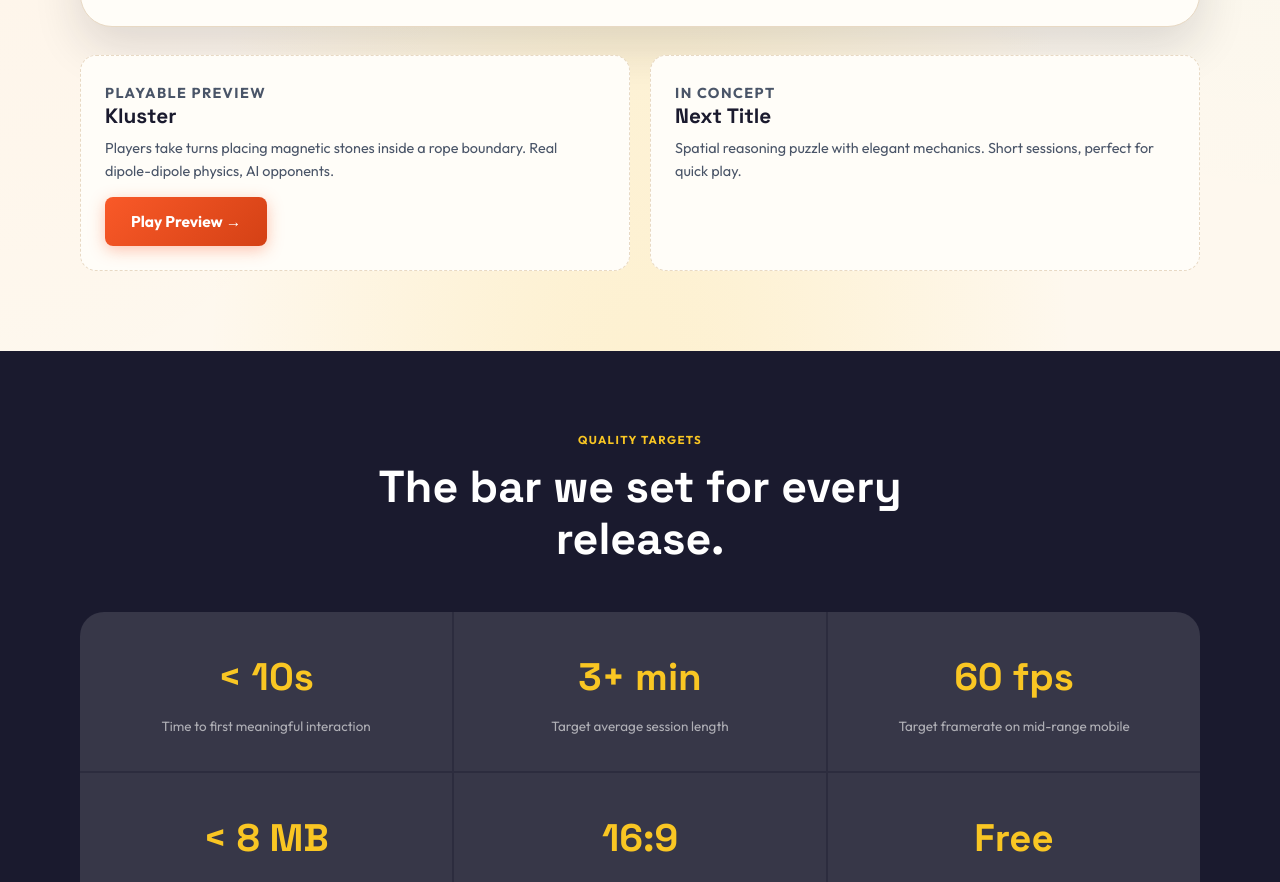
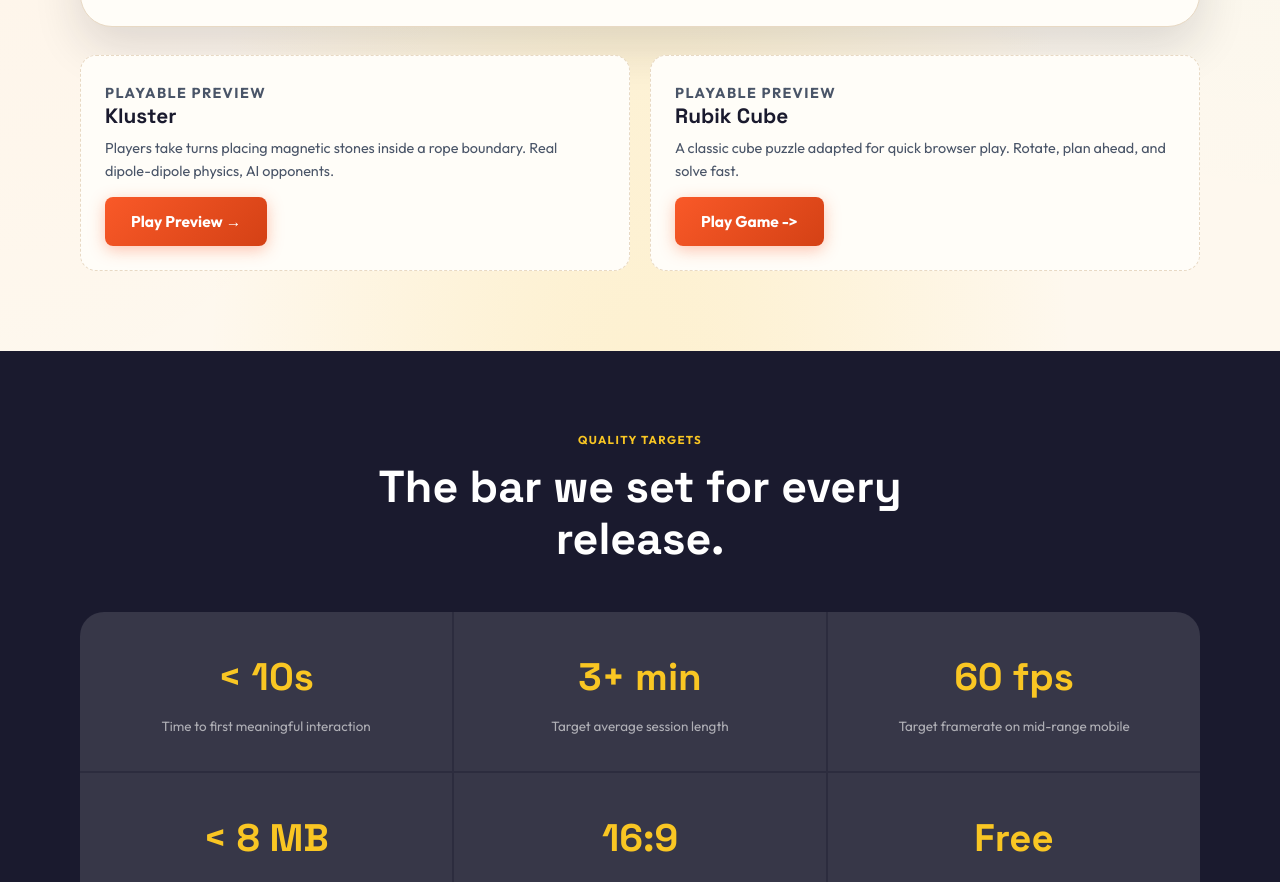
Before and after one commit to asantos2000/causal-games, a website: page index.html in a window 1280 px wide. Shown: the part 3015-3897 px from the top of the page. Drawn offline with Linux system fonts and the light colour scheme.

Commit message:
Add Rubik Cube playable preview and update README

```diff
--- a/index.html
+++ b/index.html
@@ -272,9 +272,10 @@
             <a class="btn btn-primary" href="preview/kluster-v4.min.html" target="_blank" style="margin-top: 14px; display: inline-block;">Play Preview →</a>
           </article>
           <article class="coming-soon-card">
-            <p class="game-badge">In concept</p>
-            <h4>Next Title</h4>
-            <p>Spatial reasoning puzzle with elegant mechanics. Short sessions, perfect for quick play.</p>
+            <p class="game-badge">Playable preview</p>
+            <h4>Rubik Cube</h4>
+            <p>A classic cube puzzle adapted for quick browser play. Rotate, plan ahead, and solve fast.</p>
+            <a class="btn btn-primary" href="https://asantos2000.github.io/causal-games-rubik_cube/" target="_blank" rel="noopener noreferrer" style="margin-top: 14px; display: inline-block;">Play Game -&gt;</a>
           </article>
         </div>
       </div>
```
Also changed, not shown: README.md.
